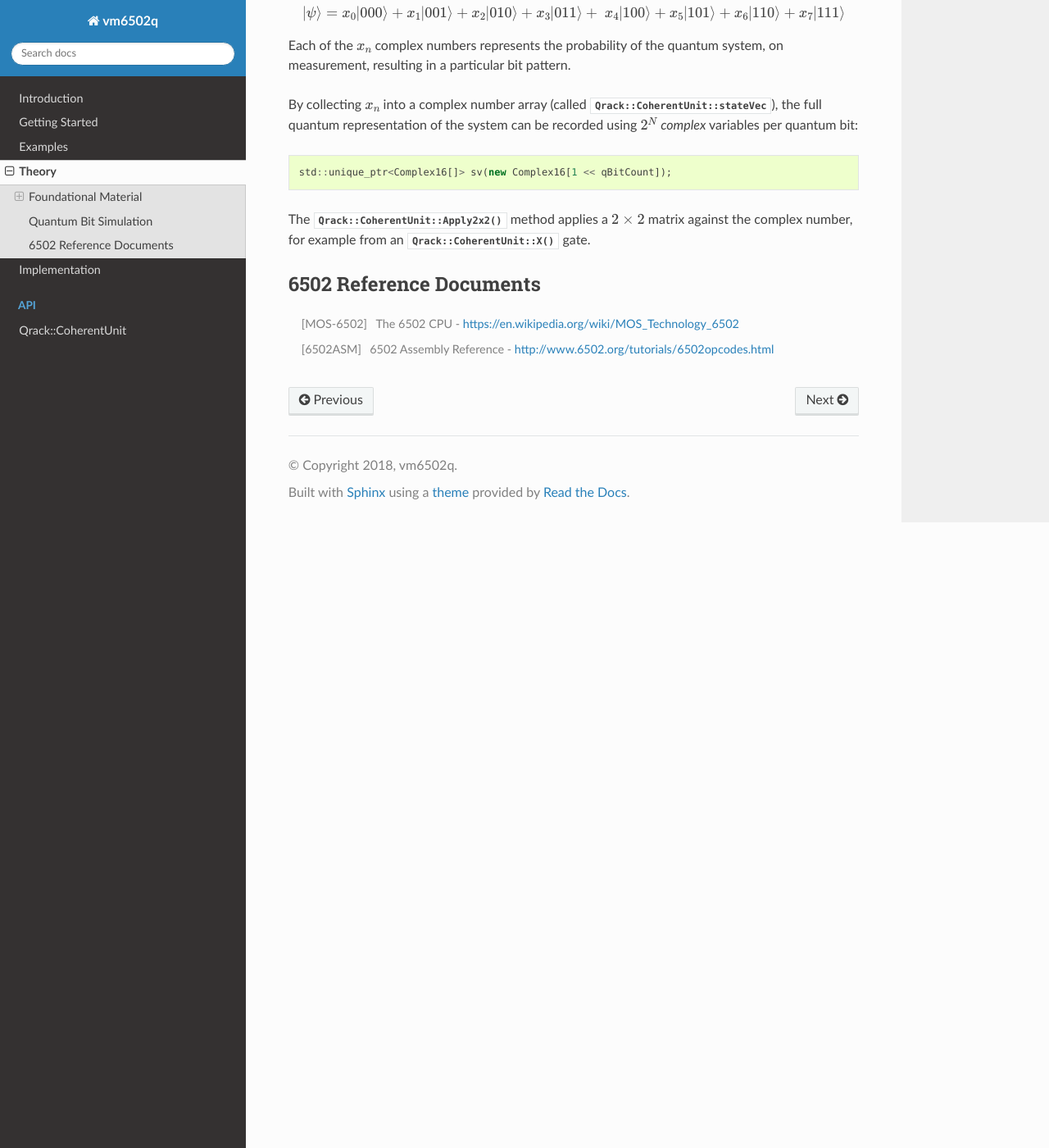
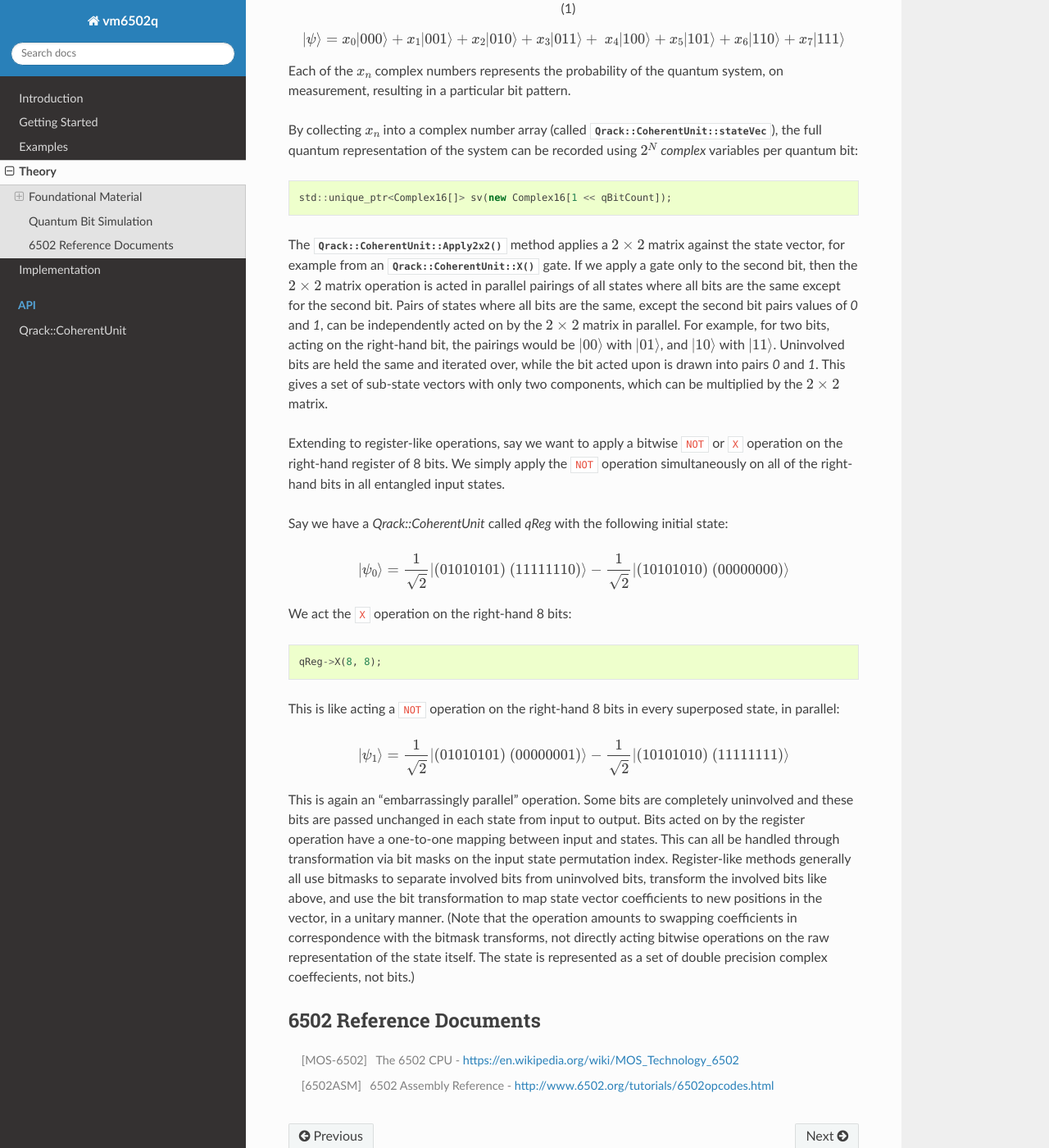
Before and after one commit to vm6502q/qrack.github.io, a Sphinx documentation site: the page built from docs/theory.rst, in a window 1280 px wide and 1400 px high, scrolled down 980 px. Shown: the whole window at 82% size. Built offline with Sphinx 7.4.7 and the Read the Docs theme 2.0.0, drawn with Linux system fonts in a browser that asks for light colours; some of the changed text lies outside the part shown.

Commit message:
Updating theory

```diff
--- a/docs/index.rst
+++ b/docs/index.rst
@@ -53,7 +53,7 @@ Introduction
 
 Qrack is a C++ quantum bit simulator, with the ability to support arbitrary numbers of entangled qubits - up to system limitations.  Suitable for embedding in other projects, the :cpp:class:`Qrack::CoherentUnit` contains a full and performant collection of standard quantum gates, as well as variations suitable for register operations and arbitrary rotations.
 
-As a demonstration of the :cpp:class:`Qrack::CoherentUnit` implementation, a MOS-6502 microprocessor [MOS-6502]_ virtual machine has been modified with a set of new opcodes supporting quantum operations.  The `vm6502q <https://github.com/vm6502q/vm6502q>`_ virtual machine exposes new integrated quantum opcodes such as a Grover Search [Grover]_ across a page of memory.  These programs are demonstrated in the `examples <https://github.com/vm6502q/examples>`_ repository.
+As a demonstration of the :cpp:class:`Qrack::CoherentUnit` implementation, a MOS-6502 microprocessor [MOS-6502]_ virtual machine has been modified with a set of new opcodes supporting quantum operations.  The `vm6502q <https://github.com/vm6502q/vm6502q>`_ virtual machine exposes new integrated quantum opcodes such as Hadamard transforms and an X-indexed LDA, with the X register in superposition, across a page of memory.  An assembly example of a Grover's search with a simple oracle function is demonstrated in the <https://github.com/vm6502q/examples>`_ repository.
 
 Finally, a `6502 toolchain <https://github.com/vm6502q/cc65>`_ - based on CC65 `CC65 <http://cc65.github.io/doc/>`_ - has been modified and enhanced to support both the new opcodes - for the assembler - as well as :ref:`c-syntax-enhancements-ref`.  This is performed primarily as sandbox/exploratory work to help clarify what quantum computational software engineering might look like as the hardware reaches commoditization.
 
--- a/docs/theory.rst
+++ b/docs/theory.rst
@@ -14,7 +14,8 @@ Quantum Computational Basics
 .. [Susskind] `Modern Physics: Quantum Mechanics, by Dr. Leonard Susskind <https://www.youtube.com/watch?v=2h1E3YJMKfA>`_
 .. [WiredSummary] `Wired's Overview of the Industry <https://www.wired.com/story/the-era-of-quantum-computing-is-here-outlook-cloudy/>`_
 .. [AlgoZoo] `Quantum Algorithm Zoo <https://math.nist.gov/quantum/zoo/>`_
-.. [QC10th] `Quantum Computing 10th Edition - Nielson and Chung <http://www-reynal.ensea.fr/docs/iq/QC10th.pdf>`_
+.. [QC10th] `Quantum Computing 10th Edition - Nielson and Chuang <http://www-reynal.ensea.fr/docs/iq/QC10th.pdf>`_
+.. [QAVLA] `Quantum Algorithms via Linear Algebra: A Primer - Lipton and Regan <http://mmrc.amss.cas.cn/tlb/201702/W020170224608149911380.pdf>`_
 
 Grover Search Algorithm
 ~~~~~~~~~~~~~~~~~~~~~~~
@@ -42,9 +43,25 @@ By collecting :math:`x_n` into a complex number array (called :cpp:member:`Qrack
 
     std::unique_ptr<Complex16[]> sv(new Complex16[1 << qBitCount]);
 
-The :cpp:func:`Qrack::CoherentUnit::Apply2x2()` method applies a :math:`2\times2` matrix against the complex number, for example from an :cpp:func:`Qrack::CoherentUnit::X()` gate.
+The :cpp:func:`Qrack::CoherentUnit::Apply2x2()` method applies a :math:`2\times2` matrix against the state vector, for example from an :cpp:func:`Qrack::CoherentUnit::X()` gate. If we apply a gate only to the second bit, then the :math:`2\times2` matrix operation is acted in parallel pairings of all states where all bits are the same except for the second bit. Pairs of states where all bits are the same, except the second bit pairs values of `0` and `1`, can be independently acted on by the :math:`2\times2` matrix in parallel. For example, for two bits, acting on the right-hand bit, the pairings would be :math:`\rvert00\rangle` with :math:`\rvert01\rangle`, and :math:`\rvert10\rangle` with :math:`\rvert11\rangle`. Uninvolved bits are held the same and iterated over, while the bit acted upon is drawn into pairs `0` and `1`. This gives a set of sub-state vectors with only two components, which can be multiplied by the :math:`2\times2` matrix.
 
-.. TODO: Add additional commentary breaking apart how Apply2x2 works, and what it iterates over.
+Extending to register-like operations, say we want to apply a bitwise ``NOT`` or ``X`` operation on the right-hand register of 8 bits. We simply apply the ``NOT`` operation simultaneously on all of the right-hand bits in all entangled input states.
+
+Say we have a `Qrack::CoherentUnit` called `qReg` with the following initial state:
+
+.. math:: \rvert\psi_0\rangle = \frac{1}{\sqrt{2}} \rvert(01010101)\ (11111110)\rangle - \frac{1}{\sqrt{2}} \rvert(10101010)\ (00000000)\rangle
+
+We act the ``X`` operation on the right-hand 8 bits:
+
+.. code-block:: cpp
+
+    qReg->X(8, 8);
+
+This is like acting a ``NOT`` operation on the right-hand 8 bits in every superposed state, in parallel:
+
+.. math:: \rvert\psi_1\rangle = \frac{1}{\sqrt{2}} \rvert(01010101)\ (00000001)\rangle - \frac{1}{\sqrt{2}} \rvert(10101010)\ (11111111)\rangle
+
+This is again an "embarrassingly parallel" operation. Some bits are completely uninvolved and these bits are passed unchanged in each state from input to output. Bits acted on by the register operation have a one-to-one mapping between input and states. This can all be handled through transformation via bit masks on the input state permutation index. Register-like methods generally all use bitmasks to separate involved bits from uninvolved bits, transform the involved bits like above, and use the bit transformation to map state vector coefficients to new positions in the vector, in a unitary manner. (Note that the operation amounts to swapping coefficients in correspondence with the bitmask transforms, not directly acting bitwise operations on the raw representation of the state itself. The state is represented as a set of double precision complex coeffecients, not bits.)
 
 
 6502 Reference Documents
```
